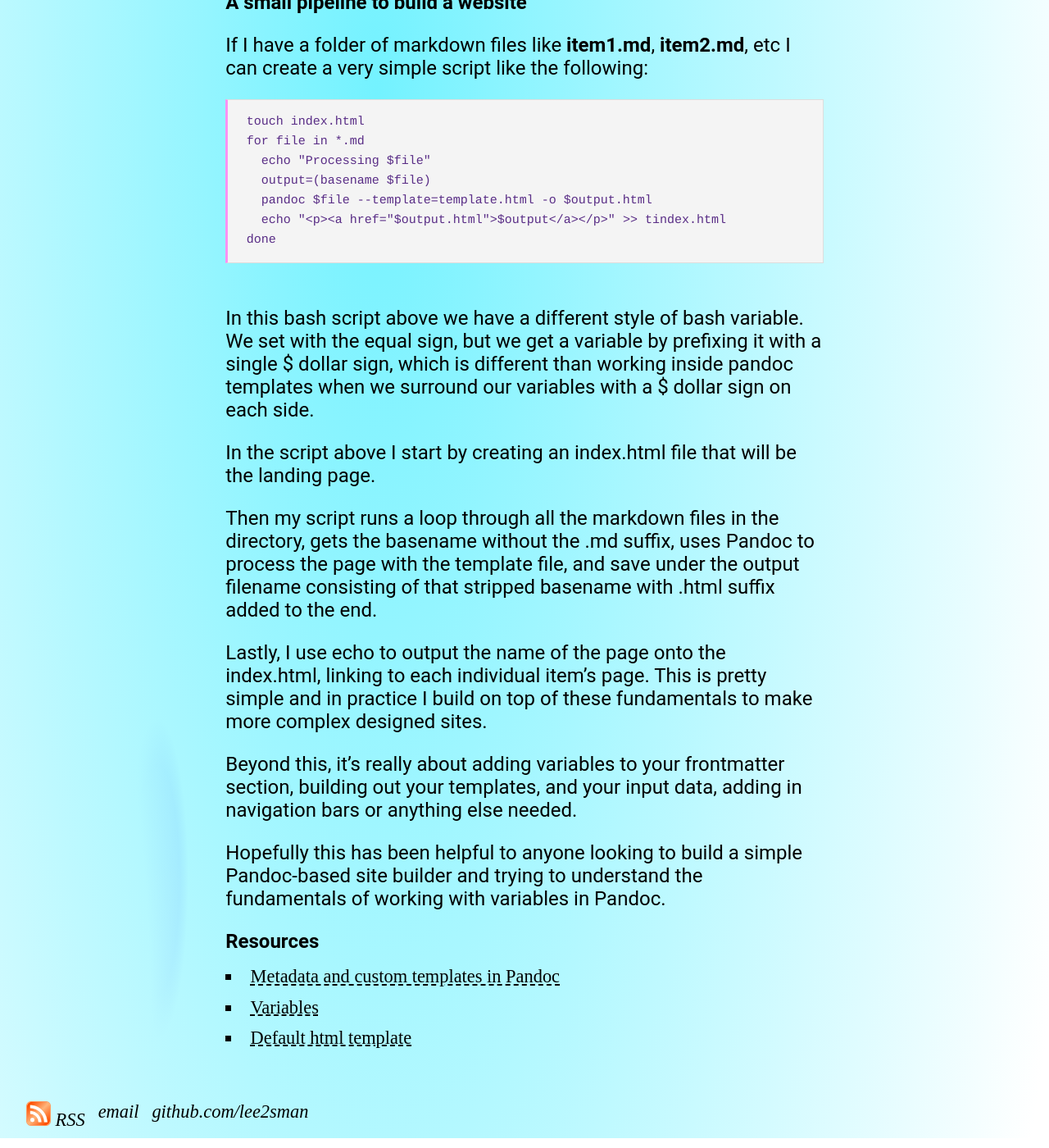
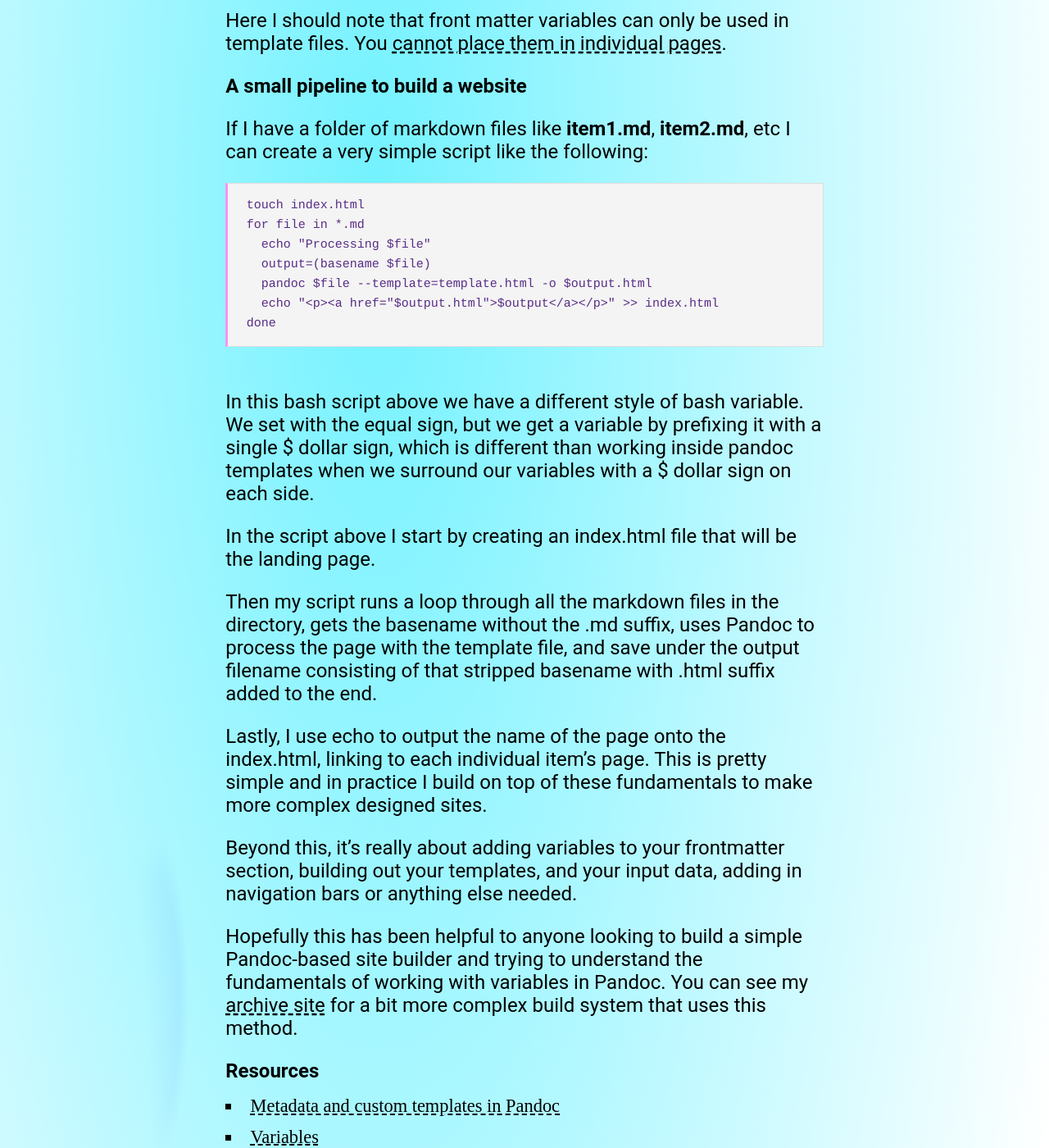
Before and after one commit to lee2sman/nosebook, a Jekyll site: the page built from _posts/2025-06-22-pandoc-variables.md, in a window 1280 px wide and 1400 px high, scrolled down 3878 px. Shown: the whole window at 82% size. Built offline with Jekyll 4.4.1, drawn with Linux system fonts in a browser that asks for light colours; some web fonts are replaced; some of the changed text lies outside the part shown.

Commit message:
update pandoc-variables

````diff
--- a/_posts/2025-06-22-pandoc-variables.md
+++ b/_posts/2025-06-22-pandoc-variables.md
@@ -2,6 +2,10 @@
 layout: post
 title: How to use Pandoc variables (to create a custom website) 🖻🪄
 categories: [open source, programming]
+---
+
+*update: I put up a [Github repo](https://github.com/lee2sman/archive) with my implemented complete site built with this method.*
+
 ---
 
 ## Background
@@ -84,7 +88,7 @@
   echo "Processing $file"
   output=(basename $file)
   pandoc $file --template=template.html -o $output.html
-  echo "<p><a href="$output.html">$output</a></p>" >> tindex.html
+  echo "<p><a href="$output.html">$output</a></p>" >> index.html
 done
 ```
 
@@ -98,7 +102,7 @@
 
 Beyond this, it's really about adding variables to your frontmatter section, building out your templates, and your input data, adding in navigation bars or anything else needed.
 
-Hopefully this has been helpful to anyone looking to build a simple Pandoc-based site builder and trying to understand the fundamentals of working with variables in Pandoc.
+Hopefully this has been helpful to anyone looking to build a simple Pandoc-based site builder and trying to understand the fundamentals of working with variables in Pandoc. You can see my [archive site](https://github.com/lee2sman/archive) for a bit more complex build system that uses this method.
 
 ### Resources
 
````
